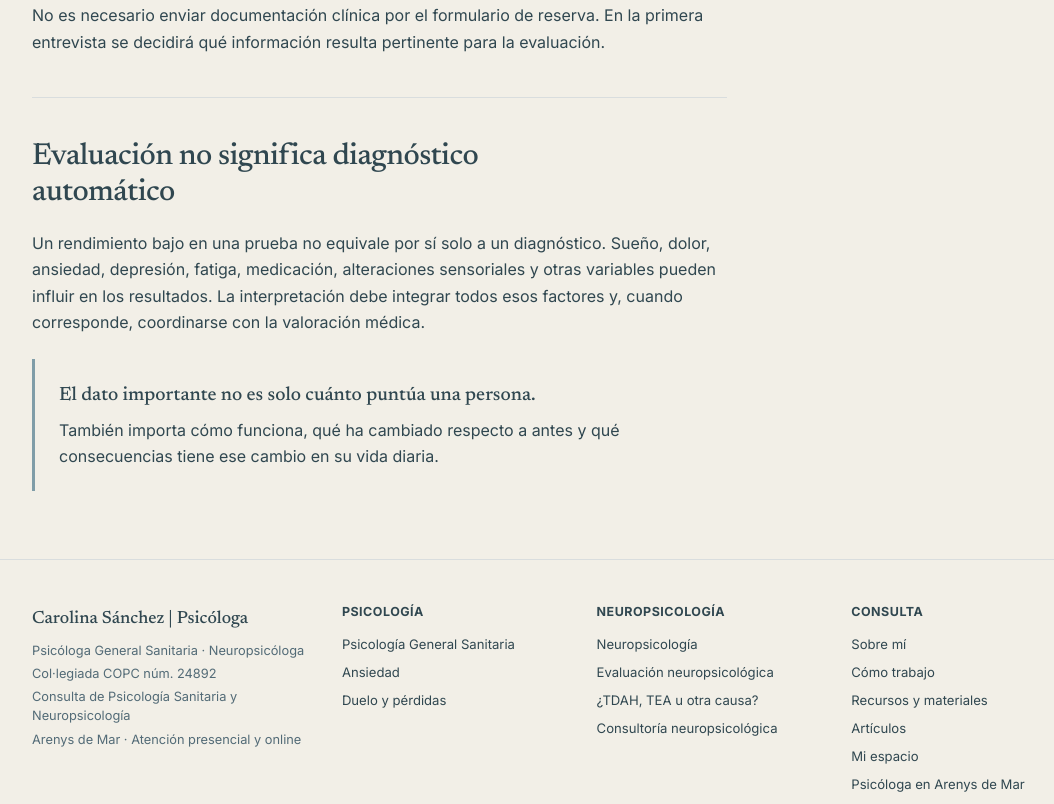
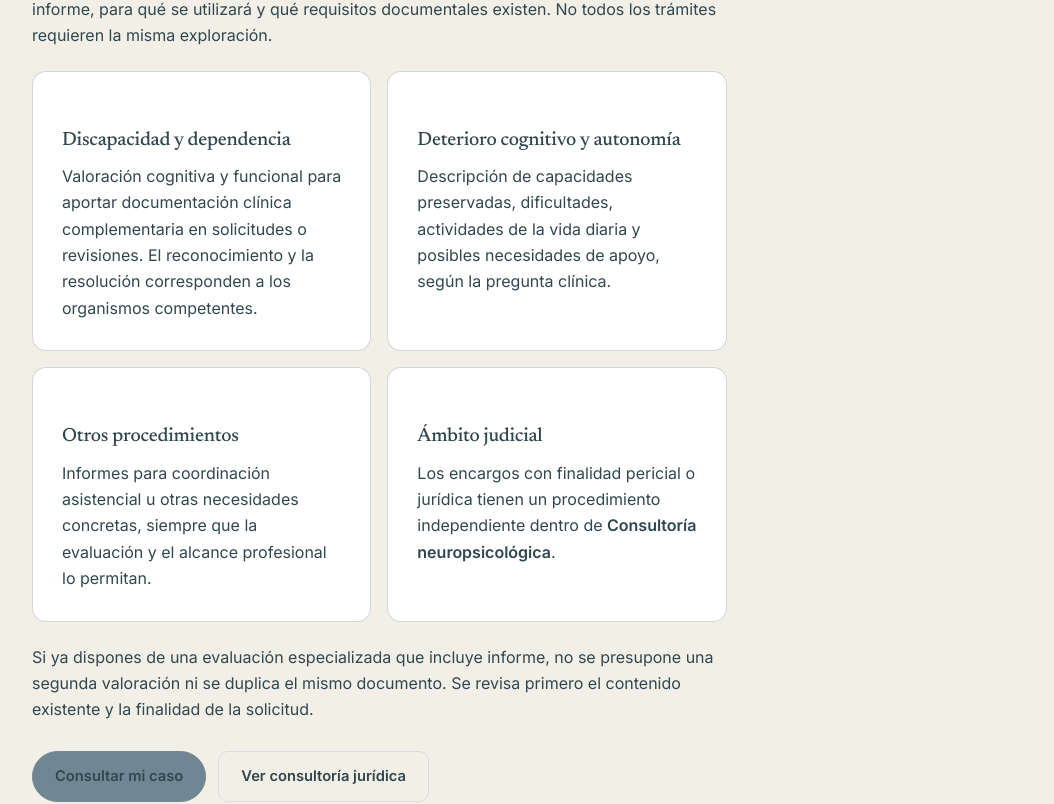
Before and after one commit to carolinasanchezgirona/Portfolio-Carolina, a Next.js app: page /evaluacion-neuropsicologica in a window 1280 px wide. Shown: the part 2817-3621 px from the top of the page, without its empty margins (88-1142 px from the left). Built offline with nearby package versions, Linux system fonts and the light colour scheme.

Commit message:
Integrar informes y valoraciones en app/evaluacion-neuropsicologica/page.tsx

```diff
--- a/app/evaluacion-neuropsicologica/page.tsx
+++ b/app/evaluacion-neuropsicologica/page.tsx
@@ -111,6 +111,35 @@ export default function NeuropsychAssessmentPage() {
             </p>
           </section>
 
+          <section id="informes-para-tramites">
+            <p className="editorial-section-eyebrow">Evaluación con una finalidad concreta</p>
+            <h2>¿Necesitas un informe para un trámite o procedimiento?</h2>
+            <p>Una evaluación neuropsicológica puede documentar el funcionamiento cognitivo y su repercusión en la autonomía. Antes de iniciar el proceso, revisamos quién solicita el informe, para qué se utilizará y qué requisitos documentales existen. No todos los trámites requieren la misma exploración.</p>
+            <div className="captacion-grid two">
+              <div className="captacion-card">
+                <h3>Discapacidad y dependencia</h3>
+                <p>Valoración cognitiva y funcional para aportar documentación clínica complementaria en solicitudes o revisiones. El reconocimiento y la resolución corresponden a los organismos competentes.</p>
+              </div>
+              <div className="captacion-card">
+                <h3>Deterioro cognitivo y autonomía</h3>
+                <p>Descripción de capacidades preservadas, dificultades, actividades de la vida diaria y posibles necesidades de apoyo, según la pregunta clínica.</p>
+              </div>
+              <div className="captacion-card">
+                <h3>Otros procedimientos</h3>
+                <p>Informes para coordinación asistencial u otras necesidades concretas, siempre que la evaluación y el alcance profesional lo permitan.</p>
+              </div>
+              <div className="captacion-card">
+                <h3>Ámbito judicial</h3>
+                <p>Los encargos con finalidad pericial o jurídica tienen un procedimiento independiente dentro de <a href="/consultoria-neuropsicologica-juridica/">Consultoría neuropsicológica</a>.</p>
+              </div>
+            </div>
+            <p>Si ya dispones de una evaluación especializada que incluye informe, no se presupone una segunda valoración ni se duplica el mismo documento. Se revisa primero el contenido existente y la finalidad de la solicitud.</p>
+            <div className="seo-actions">
+              <a className="editorial-btn editorial-btn-primary" href="mailto:contact@carolinasanchezgirona.com?subject=Consulta%20sobre%20informe%20neuropsicol%C3%B3gico">Consultar mi caso</a>
+              <a className="editorial-btn editorial-btn-secondary" href="/consultoria-neuropsicologica-juridica/">Ver consultoría jurídica</a>
+            </div>
+          </section>
+
           <section>
             <h2>Qué documentación puede ser útil</h2>
             <p>
```
